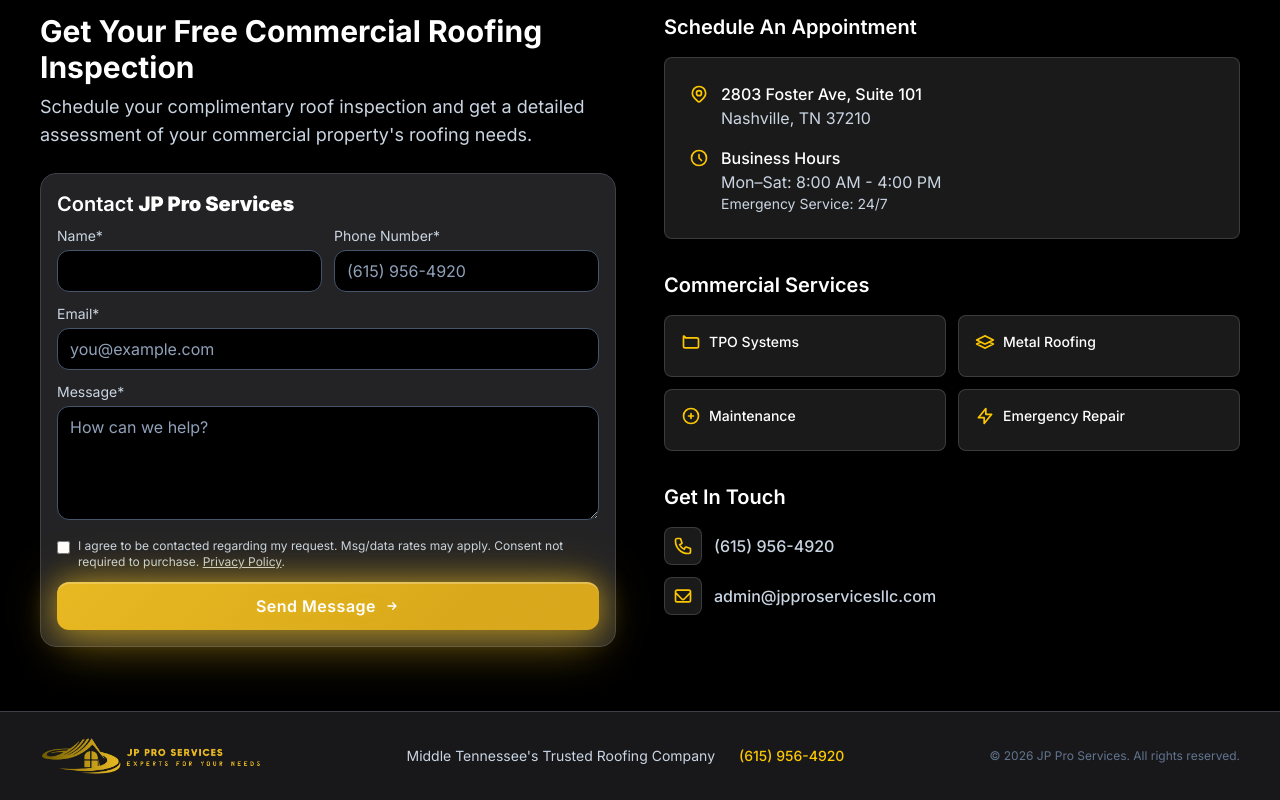
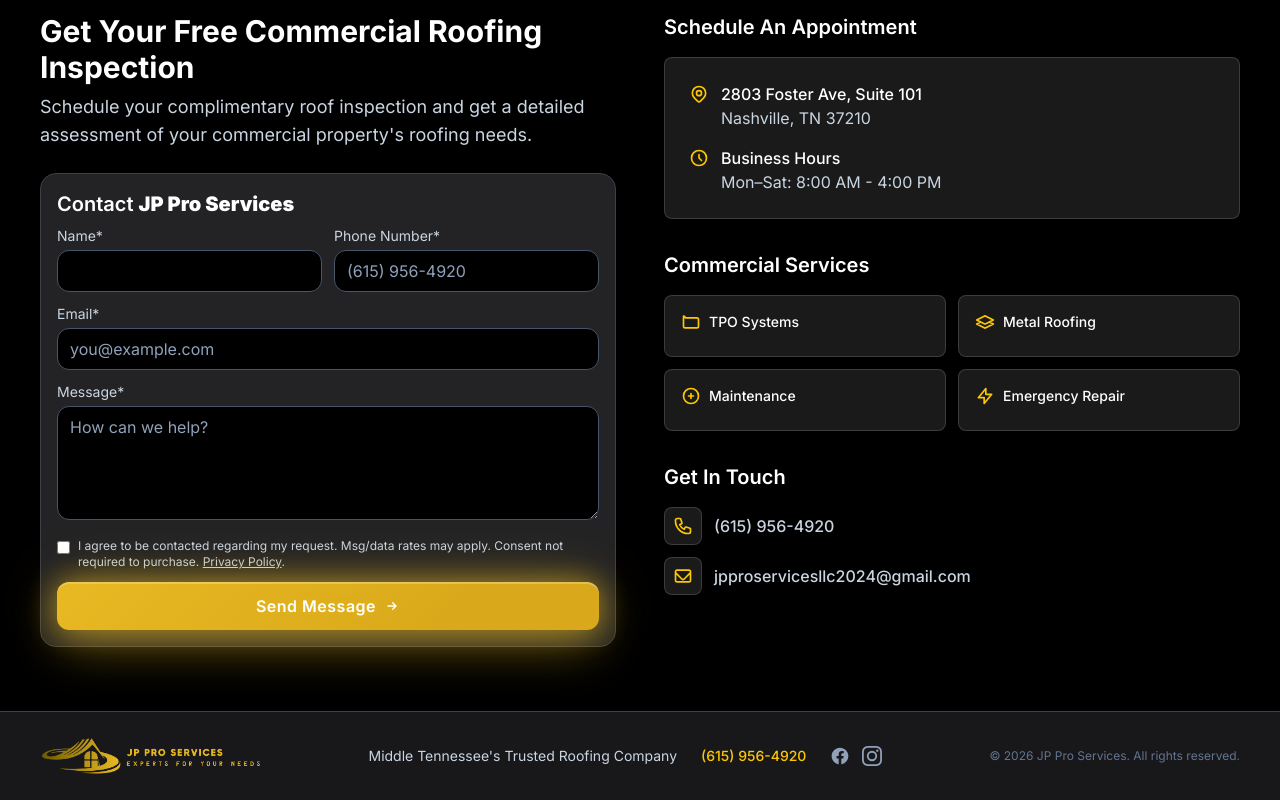
Before and after one commit to JPProServices/jp-pro-services-llc-site, a Next.js app: page /commercial-roofing in a window 1280 px wide. Shown: the part 4070-4870 px from the top of the page. Built offline with nearby package versions, Linux system fonts and the light colour scheme; no server answers.

Commit message:
Update contact email, add social links, remove 24/7 emergency claims from homepage and contact sections

```diff
--- a/app/commercial-roofing/CommercialRoofingClient.tsx
+++ b/app/commercial-roofing/CommercialRoofingClient.tsx
@@ -551,7 +551,6 @@ export default function CommercialRoofingClient() {
                     <div>
                       <p className="text-white font-medium">Business Hours</p>
                       <p className="text-slate-300">Mon–Sat: 8:00 AM - 4:00 PM</p>
-                      <p className="text-slate-300 text-sm">Emergency Service: 24/7</p>
                     </div>
                   </div>
                 </div>
@@ -612,13 +611,13 @@ export default function CommercialRoofingClient() {
                     <span className="font-medium">{phoneDisplay}</span>
                   </a>
 
-                  <a href="mailto:admin@jpproservicesllc.com" className="flex items-center gap-3 text-slate-300 hover:text-white transition-colors duration-200">
+                  <a href="mailto:jpproservicesllc2024@gmail.com" className="flex items-center gap-3 text-slate-300 hover:text-white transition-colors duration-200">
                     <div className="bg-white/10 backdrop-blur p-2 rounded-lg border border-white/15 hover:bg-white/15 transition-all duration-300">
                       <svg className="w-5 h-5 text-yellow-400" fill="none" stroke="currentColor" viewBox="0 0 24 24">
                         <path strokeLinecap="round" strokeLinejoin="round" strokeWidth={2} d="M3 8l7.89 7.89a2 2 0 002.22 0L21 8M5 19h14a2 2 0 002-2V7a2 2 0 00-2-2H5a2 2 0 00-2 2v10a2 2 0 002 2z" />
                       </svg>
                     </div>
-                    <span className="font-medium">admin@jpproservicesllc.com</span>
+                    <span className="font-medium">jpproservicesllc2024@gmail.com</span>
                   </a>
                 </div>
               </div>
--- a/app/flat-roofing/FlatRoofingClient.tsx
+++ b/app/flat-roofing/FlatRoofingClient.tsx
@@ -456,7 +456,6 @@ export default function FlatRoofingClient() {
                     <div>
                       <p className="text-white font-medium">Business Hours</p>
                       <p className="text-slate-300">Mon–Sat: 8:00 AM - 4:00 PM</p>
-                      <p className="text-slate-300 text-sm">Emergency Service: 24/7</p>
                     </div>
                   </div>
                 </div>
@@ -517,13 +516,13 @@ export default function FlatRoofingClient() {
                     <span className="font-medium">{phoneDisplay}</span>
                   </a>
 
-                  <a href="mailto:admin@jpproservicesllc.com" className="flex items-center gap-3 text-slate-300 hover:text-white transition-colors duration-200">
+                  <a href="mailto:jpproservicesllc2024@gmail.com" className="flex items-center gap-3 text-slate-300 hover:text-white transition-colors duration-200">
                     <div className="bg-white/10 backdrop-blur p-2 rounded-lg border border-white/15 hover:bg-white/15 transition-all duration-300">
                       <svg className="w-5 h-5 text-yellow-400" fill="none" stroke="currentColor" viewBox="0 0 24 24">
                         <path strokeLinecap="round" strokeLinejoin="round" strokeWidth={2} d="M3 8l7.89 7.89a2 2 0 002.22 0L21 8M5 19h14a2 2 0 002-2V7a2 2 0 00-2-2H5a2 2 0 00-2 2v10a2 2 0 002 2z" />
                       </svg>
                     </div>
-                    <span className="font-medium">admin@jpproservicesllc.com</span>
+                    <span className="font-medium">jpproservicesllc2024@gmail.com</span>
                   </a>
                 </div>
               </div>
--- a/app/layout.tsx
+++ b/app/layout.tsx
@@ -5,6 +5,7 @@ import MobileMenu from "@/components/MobileMenu";
 import ButtonEffects from "@/components/ButtonEffects";
 import ScrollHeader from "@/components/ScrollHeader";
 import DesktopNav from "@/components/DesktopNav";
+import SocialLinks from "@/components/SocialLinks";
 
 const inter = Inter({ subsets: ["latin"] });
 
@@ -84,6 +85,7 @@ export default function RootLayout({ children }: { children: React.ReactNode })
                 alt="JP Pro Services Logo"
                 className="h-10 w-auto"
               />
+              <SocialLinks />
               <div className="text-xs text-slate-500">
                 © <span suppressHydrationWarning>{new Date().getFullYear()}</span> JP Pro Services. All rights reserved.
               </div>
@@ -104,6 +106,7 @@ export default function RootLayout({ children }: { children: React.ReactNode })
                 <a href={`tel:${phoneHref}`} className="text-yellow-400 hover:text-yellow-300 font-medium transition-colors duration-200">
                   {phoneHref.replace(/^\+1-/, '').replace(/-/g, '.').replace(/(\d{3})\.(\d{3})\.(\d{4})/, '($1) $2-$3')}
                 </a>
+                <SocialLinks />
               </div>
 
               <div className="text-xs text-slate-500">
--- a/app/metal-roofing/MetalRoofingClient.tsx
+++ b/app/metal-roofing/MetalRoofingClient.tsx
@@ -434,7 +434,6 @@ export default function MetalRoofingClient() {
                     <div>
                       <p className="text-white font-medium">Business Hours</p>
                       <p className="text-slate-300">Mon–Sat: 8:00 AM - 4:00 PM</p>
-                      <p className="text-slate-300 text-sm">Emergency Service: 24/7</p>
                     </div>
                   </div>
                 </div>
@@ -495,13 +494,13 @@ export default function MetalRoofingClient() {
                     <span className="font-medium">{phoneDisplay}</span>
                   </a>
 
-                  <a href="mailto:admin@jpproservicesllc.com" className="flex items-center gap-3 text-slate-300 hover:text-white transition-colors duration-200">
+                  <a href="mailto:jpproservicesllc2024@gmail.com" className="flex items-center gap-3 text-slate-300 hover:text-white transition-colors duration-200">
                     <div className="bg-white/10 backdrop-blur p-2 rounded-lg border border-white/15 hover:bg-white/15 transition-all duration-300">
                       <svg className="w-5 h-5 text-yellow-400" fill="none" stroke="currentColor" viewBox="0 0 24 24">
                         <path strokeLinecap="round" strokeLinejoin="round" strokeWidth={2} d="M3 8l7.89 7.89a2 2 0 002.22 0L21 8M5 19h14a2 2 0 002-2V7a2 2 0 00-2-2H5a2 2 0 00-2 2v10a2 2 0 002 2z" />
                       </svg>
                     </div>
-                    <span className="font-medium">admin@jpproservicesllc.com</span>
+                    <span className="font-medium">jpproservicesllc2024@gmail.com</span>
                   </a>
                 </div>
               </div>
--- a/app/page.tsx
+++ b/app/page.tsx
@@ -93,9 +93,9 @@ export default function HomePage() {
                   </svg>
                 </MetricIcon>
               }
-              eyebrow="Emergency Service"
-              title="1 Hour"
-              description="Rapid response when storm damage or active leaks need attention fast."
+              eyebrow="Owner Experience"
+              title="19 Years"
+              description="Hands-on construction experience behind every project we take on."
             />
             <TrustMetricCard
               badge={
@@ -153,7 +153,7 @@ export default function HomePage() {
                 </div>
                 <div>
                   <h3 className="text-xl font-semibold text-white mb-3">BBB-Accredited Excellence</h3>
-                  <p className="text-slate-300 leading-relaxed">As a BBB-accredited, licensed, insured, and bonded roofing company, we uphold the highest standards of quality and trust. With over two years of serving Nashville and Middle Tennessee, our commitment to integrity and craftsmanship ensures your roof is in reliable hands.</p>
+                  <p className="text-slate-300 leading-relaxed">As a BBB-accredited, licensed, insured, and bonded roofing company, we uphold the highest standards of quality and trust. Established in 2024 and led by an owner with 19 years of construction experience, our commitment to integrity and craftsmanship ensures your roof is in reliable hands.</p>
                 </div>
               </div>
             </div>
@@ -196,7 +196,7 @@ export default function HomePage() {
                 </div>
                 <div>
                   <h3 className="text-xl font-semibold text-white mb-3">Customer-First Service</h3>
-                  <p className="text-slate-300 leading-relaxed">We prioritize your peace of mind with free inspections, transparent pricing, and responsive support. Available Monday–Saturday (8:00 AM–4:00 PM for office) and 24/7 for emergencies, we're here to protect your property with unmatched care.</p>
+                  <p className="text-slate-300 leading-relaxed">We prioritize your peace of mind with free inspections, transparent pricing, and responsive support. Available Monday–Saturday (8:00 AM–4:00 PM for office), we're here to protect your property with unmatched care.</p>
                 </div>
               </div>
             </div>
@@ -255,8 +255,8 @@ export default function HomePage() {
                 <svg className="w-12 h-12 mb-4 group-hover:scale-110 transition-transform duration-300" fill="none" stroke="currentColor" viewBox="0 0 24 24">
                   <path strokeLinecap="round" strokeLinejoin="round" strokeWidth={2} d="M12 9v3m0 0v3m0-3h3m-3 0H9m12 0a9 9 0 11-18 0 9 9 0 0118 0z" />
                 </svg>
-                <h3 className="text-xl font-semibold mb-2">Emergency Repairs</h3>
-                <p className="text-blue-100">24/7 emergency roofing services for storm damage, urgent repairs, and immediate protection.</p>
+                <h3 className="text-xl font-semibold mb-2">Storm &amp; Leak Repairs</h3>
+                <p className="text-blue-100">Fast, reliable repairs for storm damage, leaks, and other urgent roofing issues.</p>
               </div>
               <div className="p-6">
                 <ul className="space-y-2 text-slate-300">
@@ -456,7 +456,6 @@ export default function HomePage() {
                     <div>
                       <p className="text-white font-medium">Business Hours</p>
                       <p className="text-slate-300">Mon–Sat: 8:00 AM - 4:00 PM</p>
-                      <p className="text-slate-300 text-sm">Emergency Service: 24/7</p>
                     </div>
                   </div>
                 </div>
@@ -489,7 +488,7 @@ export default function HomePage() {
                       <svg className="w-5 h-5" fill="none" stroke="currentColor" viewBox="0 0 24 24">
                         <path strokeLinecap="round" strokeLinejoin="round" strokeWidth={2} d="M12 9v3m0 0v3m0-3h3m-3 0H9m12 0a9 9 0 11-18 0 9 9 0 0118 0z" />
                       </svg>
-                      <span className="text-white text-sm font-medium">Emergency</span>
+                      <span className="text-white text-sm font-medium">Storm Repair</span>
                     </div>
                   </div>
 
@@ -517,13 +516,13 @@ export default function HomePage() {
                     <span className="font-medium">{phoneDisplay}</span>
                   </a>
 
-                  <a href="mailto:admin@jpproservicesllc.com" className="flex items-center gap-3 text-slate-300 hover:text-white transition-colors duration-200">
+                  <a href="mailto:jpproservicesllc2024@gmail.com" className="flex items-center gap-3 text-slate-300 hover:text-white transition-colors duration-200">
                     <div className="bg-white/10 backdrop-blur p-2 rounded-lg border border-white/15 hover:bg-white/15 transition-all duration-300">
                       <svg className="w-5 h-5 text-yellow-400" fill="none" stroke="currentColor" viewBox="0 0 24 24">
                         <path strokeLinecap="round" strokeLinejoin="round" strokeWidth={2} d="M3 8l7.89 7.89a2 2 0 002.22 0L21 8M5 19h14a2 2 0 002-2V7a2 2 0 00-2-2H5a2 2 0 00-2 2v10a2 2 0 002 2z" />
                       </svg>
                     </div>
-                    <span className="font-medium">admin@jpproservicesllc.com</span>
+                    <span className="font-medium">jpproservicesllc2024@gmail.com</span>
                   </a>
                 </div>
               </div>
--- a/app/residential-roofing/ResidentialRoofingClient.tsx
+++ b/app/residential-roofing/ResidentialRoofingClient.tsx
@@ -516,7 +516,6 @@ export default function ResidentialRoofingClient() {
                     <div>
                       <p className="text-white font-medium">Business Hours</p>
                       <p className="text-slate-300">Mon–Sat: 8:00 AM - 4:00 PM</p>
-                      <p className="text-slate-300 text-sm">Emergency Service: 24/7</p>
                     </div>
                   </div>
                 </div>
@@ -577,13 +576,13 @@ export default function ResidentialRoofingClient() {
                     <span className="font-medium">{phoneDisplay}</span>
                   </a>
 
-                  <a href="mailto:admin@jpproservicesllc.com" className="flex items-center gap-3 text-slate-300 hover:text-white transition-colors duration-200">
+                  <a href="mailto:jpproservicesllc2024@gmail.com" className="flex items-center gap-3 text-slate-300 hover:text-white transition-colors duration-200">
                     <div className="bg-white/10 backdrop-blur p-2 rounded-lg border border-white/15 hover:bg-white/15 transition-all duration-300">
                       <svg className="w-5 h-5 text-yellow-400" fill="none" stroke="currentColor" viewBox="0 0 24 24">
                         <path strokeLinecap="round" strokeLinejoin="round" strokeWidth={2} d="M3 8l7.89 7.89a2 2 0 002.22 0L21 8M5 19h14a2 2 0 002-2V7a2 2 0 00-2-2H5a2 2 0 00-2 2v10a2 2 0 002 2z" />
                       </svg>
                     </div>
-                    <span className="font-medium">admin@jpproservicesllc.com</span>
+                    <span className="font-medium">jpproservicesllc2024@gmail.com</span>
                   </a>
                 </div>
               </div>
--- a/app/roof-repair/RoofRepairClient.tsx
+++ b/app/roof-repair/RoofRepairClient.tsx
@@ -542,13 +542,13 @@ export default function RoofRepairClient() {
                     <span className="font-medium">{phoneDisplay}</span>
                   </a>
 
-                  <a href="mailto:admin@jpproservicesllc.com" className="flex items-center gap-3 text-slate-300 hover:text-white transition-colors duration-200">
+                  <a href="mailto:jpproservicesllc2024@gmail.com" className="flex items-center gap-3 text-slate-300 hover:text-white transition-colors duration-200">
                     <div className="bg-white/10 backdrop-blur p-2 rounded-lg border border-white/15 hover:bg-white/15 transition-all duration-300">
                       <svg className="w-5 h-5 text-yellow-400" fill="none" stroke="currentColor" viewBox="0 0 24 24">
                         <path strokeLinecap="round" strokeLinejoin="round" strokeWidth={2} d="M3 8l7.89 7.89a2 2 0 002.22 0L21 8M5 19h14a2 2 0 002-2V7a2 2 0 00-2-2H5a2 2 0 00-2 2v10a2 2 0 002 2z" />
                       </svg>
                     </div>
-                    <span className="font-medium">admin@jpproservicesllc.com</span>
+                    <span className="font-medium">jpproservicesllc2024@gmail.com</span>
                   </a>
                 </div>
               </div>
--- a/app/roof-replacement/RoofReplacementClient.tsx
+++ b/app/roof-replacement/RoofReplacementClient.tsx
@@ -551,7 +551,6 @@ export default function RoofReplacementClient() {
                     <div>
                       <p className="text-white font-medium">Business Hours</p>
                       <p className="text-slate-300">Mon–Sat: 8:00 AM - 4:00 PM</p>
-                      <p className="text-slate-300 text-sm">Emergency Service: 24/7</p>
                     </div>
                   </div>
                 </div>
@@ -612,13 +611,13 @@ export default function RoofReplacementClient() {
                     <span className="font-medium">{phoneDisplay}</span>
                   </a>
 
-                  <a href="mailto:admin@jpproservicesllc.com" className="flex items-center gap-3 text-slate-300 hover:text-white transition-colors duration-200">
+                  <a href="mailto:jpproservicesllc2024@gmail.com" className="flex items-center gap-3 text-slate-300 hover:text-white transition-colors duration-200">
                     <div className="bg-white/10 backdrop-blur p-2 rounded-lg border border-white/15 hover:bg-white/15 transition-all duration-300">
                       <svg className="w-5 h-5 text-yellow-400" fill="none" stroke="currentColor" viewBox="0 0 24 24">
                         <path strokeLinecap="round" strokeLinejoin="round" strokeWidth={2} d="M3 8l7.89 7.89a2 2 0 002.22 0L21 8M5 19h14a2 2 0 002-2V7a2 2 0 00-2-2H5a2 2 0 00-2 2v10a2 2 0 002 2z" />
                       </svg>
                     </div>
-                    <span className="font-medium">admin@jpproservicesllc.com</span>
+                    <span className="font-medium">jpproservicesllc2024@gmail.com</span>
                   </a>
                 </div>
               </div>
--- a/app/storm-damage/StormDamageClient.tsx
+++ b/app/storm-damage/StormDamageClient.tsx
@@ -607,7 +607,6 @@ export default function StormDamageClient() {
                     <div>
                       <p className="text-white font-medium">Business Hours</p>
                       <p className="text-slate-300">Mon–Sat: 8:00 AM - 4:00 PM</p>
-                      <p className="text-red-400 text-sm font-semibold">Emergency Service: 24/7</p>
                     </div>
                   </div>
                 </div>
@@ -671,13 +670,13 @@ export default function StormDamageClient() {
                     </div>
                   </a>
 
-                  <a href="mailto:admin@jpproservicesllc.com" className="flex items-center gap-3 text-slate-300 hover:text-white transition-colors duration-200">
+                  <a href="mailto:jpproservicesllc2024@gmail.com" className="flex items-center gap-3 text-slate-300 hover:text-white transition-colors duration-200">
                     <div className="bg-zinc-700 p-2 rounded-lg border border-zinc-600 hover:bg-zinc-600 transition-all duration-300">
                       <svg className="w-5 h-5 text-yellow-400" fill="none" stroke="currentColor" viewBox="0 0 24 24">
                         <path strokeLinecap="round" strokeLinejoin="round" strokeWidth={2} d="M3 8l7.89 7.89a2 2 0 002.22 0L21 8M5 19h14a2 2 0 002-2V7a2 2 0 00-2-2H5a2 2 0 00-2 2v10a2 2 0 002 2z" />
                       </svg>
                     </div>
-                    <span className="font-medium">admin@jpproservicesllc.com</span>
+                    <span className="font-medium">jpproservicesllc2024@gmail.com</span>
                   </a>
                 </div>
               </div>
--- a/app/tile-slate/TileSlateClient.tsx
+++ b/app/tile-slate/TileSlateClient.tsx
@@ -434,7 +434,6 @@ export default function TileSlateClient() {
                     <div>
                       <p className="text-white font-medium">Business Hours</p>
                       <p className="text-slate-300">Mon–Sat: 8:00 AM - 4:00 PM</p>
-                      <p className="text-slate-300 text-sm">Emergency Service: 24/7</p>
                     </div>
                   </div>
                 </div>
@@ -495,13 +494,13 @@ export default function TileSlateClient() {
                     <span className="font-medium">{phoneDisplay}</span>
                   </a>
 
-                  <a href="mailto:admin@jpproservicesllc.com" className="flex items-center gap-3 text-slate-300 hover:text-white transition-colors duration-200">
+                  <a href="mailto:jpproservicesllc2024@gmail.com" className="flex items-center gap-3 text-slate-300 hover:text-white transition-colors duration-200">
                     <div className="bg-white/10 backdrop-blur p-2 rounded-lg border border-white/15 hover:bg-white/15 transition-all duration-300">
                       <svg className="w-5 h-5 text-yellow-400" fill="none" stroke="currentColor" viewBox="0 0 24 24">
                         <path strokeLinecap="round" strokeLinejoin="round" strokeWidth={2} d="M3 8l7.89 7.89a2 2 0 002.22 0L21 8M5 19h14a2 2 0 002-2V7a2 2 0 00-2-2H5a2 2 0 00-2 2v10a2 2 0 002 2z" />
                       </svg>
                     </div>
-                    <span className="font-medium">admin@jpproservicesllc.com</span>
+                    <span className="font-medium">jpproservicesllc2024@gmail.com</span>
                   </a>
                 </div>
               </div>
--- /dev/null
+++ b/components/SocialLinks.tsx
@@ -0,0 +1,33 @@
+const links = [
+  {
+    name: "Facebook",
+    href: "https://www.facebook.com/JPProServicesLLC",
+    path: "M22 12.06C22 6.5 17.52 2 12 2S2 6.5 2 12.06c0 5 3.66 9.15 8.44 9.94v-7.03H7.9v-2.91h2.54V9.85c0-2.52 1.49-3.91 3.78-3.91 1.1 0 2.24.2 2.24.2v2.47h-1.26c-1.24 0-1.63.78-1.63 1.57v1.88h2.78l-.44 2.91h-2.34V22c4.78-.79 8.43-4.94 8.43-9.94z",
+  },
+  {
+    name: "Instagram",
+    href: "https://www.instagram.com/jpproservicesllc",
+    path: "M12 2.16c3.2 0 3.58.01 4.85.07 1.17.05 1.8.25 2.23.41.56.22.96.48 1.38.9.42.42.68.82.9 1.38.16.42.36 1.06.41 2.23.06 1.27.07 1.65.07 4.85s-.01 3.58-.07 4.85c-.05 1.17-.25 1.8-.41 2.23-.22.56-.48.96-.9 1.38-.42.42-.82.68-1.38.9-.42.16-1.06.36-2.23.41-1.27.06-1.65.07-4.85.07s-3.58-.01-4.85-.07c-1.17-.05-1.8-.25-2.23-.41a3.72 3.72 0 0 1-1.38-.9 3.72 3.72 0 0 1-.9-1.38c-.16-.42-.36-1.06-.41-2.23C2.17 15.58 2.16 15.2 2.16 12s.01-3.58.07-4.85c.05-1.17.25-1.8.41-2.23.22-.56.48-.96.9-1.38.42-.42.82-.68 1.38-.9.42-.16 1.06-.36 2.23-.41C8.42 2.17 8.8 2.16 12 2.16zM12 0C8.74 0 8.33.01 7.05.07 5.78.13 4.9.33 4.14.63a5.88 5.88 0 0 0-2.13 1.38A5.88 5.88 0 0 0 .63 4.14C.33 4.9.13 5.78.07 7.05.01 8.33 0 8.74 0 12s.01 3.67.07 4.95c.06 1.27.26 2.15.56 2.91.31.79.72 1.46 1.38 2.13a5.88 5.88 0 0 0 2.13 1.38c.76.3 1.64.5 2.91.56C8.33 23.99 8.74 24 12 24s3.67-.01 4.95-.07c1.27-.06 2.15-.26 2.91-.56a5.88 5.88 0 0 0 2.13-1.38 5.88 5.88 0 0 0 1.38-2.13c.3-.76.5-1.64.56-2.91.06-1.28.07-1.69.07-4.95s-.01-3.67-.07-4.95c-.06-1.27-.26-2.15-.56-2.91a5.88 5.88 0 0 0-1.38-2.13A5.88 5.88 0 0 0 19.86.63C19.1.33 18.22.13 16.95.07 15.67.01 15.26 0 12 0zm0 5.84a6.16 6.16 0 1 0 0 12.32 6.16 6.16 0 0 0 0-12.32zM12 16a4 4 0 1 1 0-8 4 4 0 0 1 0 8zm6.4-11.85a1.44 1.44 0 1 0 0 2.88 1.44 1.44 0 0 0 0-2.88z",
+  },
+];
+
+export default function SocialLinks() {
+  return (
+    <div className="flex items-center gap-3">
+      {links.map((l) => (
+        <a
+          key={l.name}
+          href={l.href}
+          target="_blank"
+          rel="noopener noreferrer"
+          aria-label={`JP Pro Services on ${l.name}`}
+          className="text-slate-400 hover:text-yellow-400 transition-colors duration-200"
+        >
+          <svg className="w-5 h-5" viewBox="0 0 24 24" fill="currentColor" aria-hidden="true">
+            <path d={l.path} />
+          </svg>
+        </a>
+      ))}
+    </div>
+  );
+}
```
